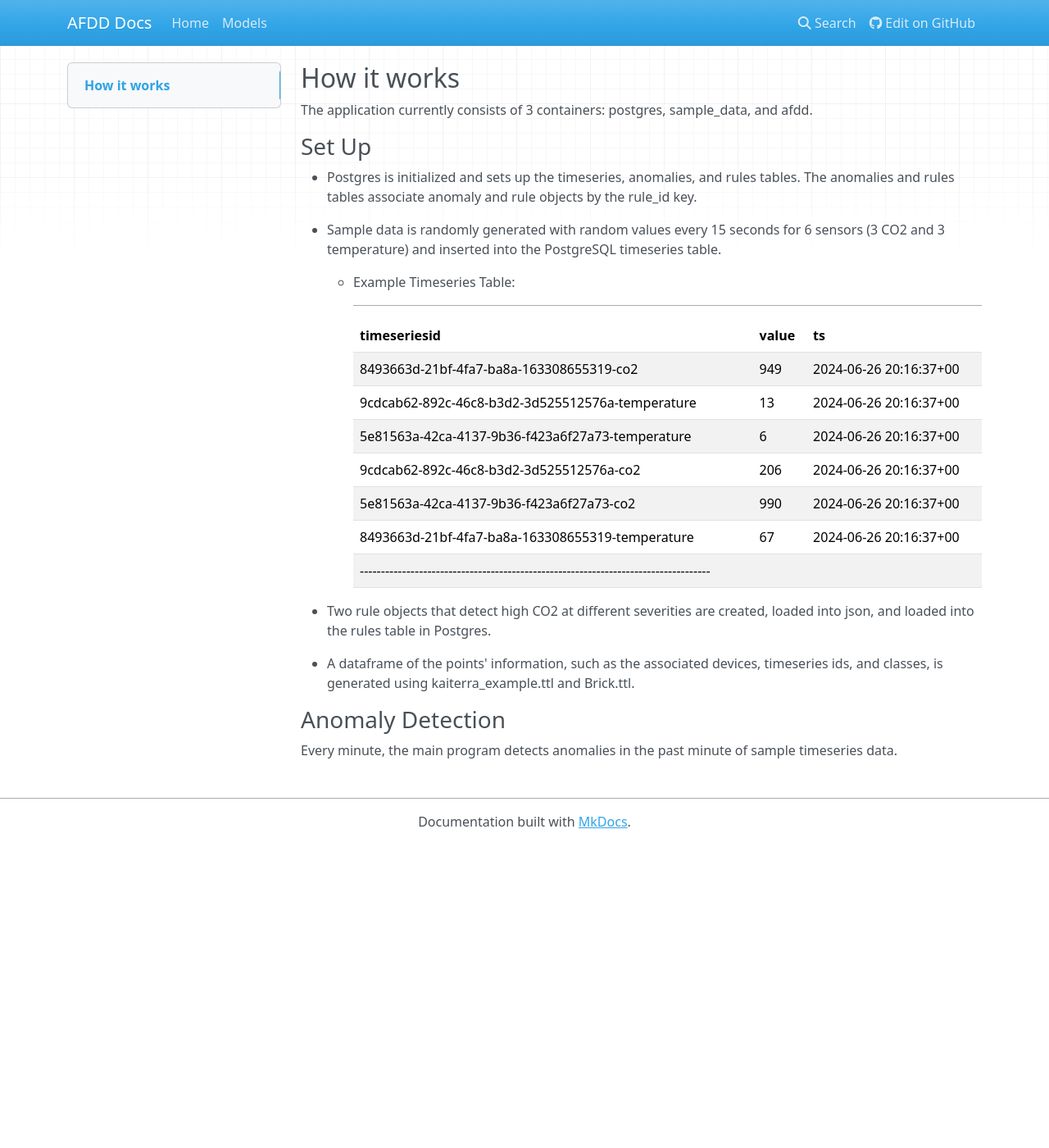
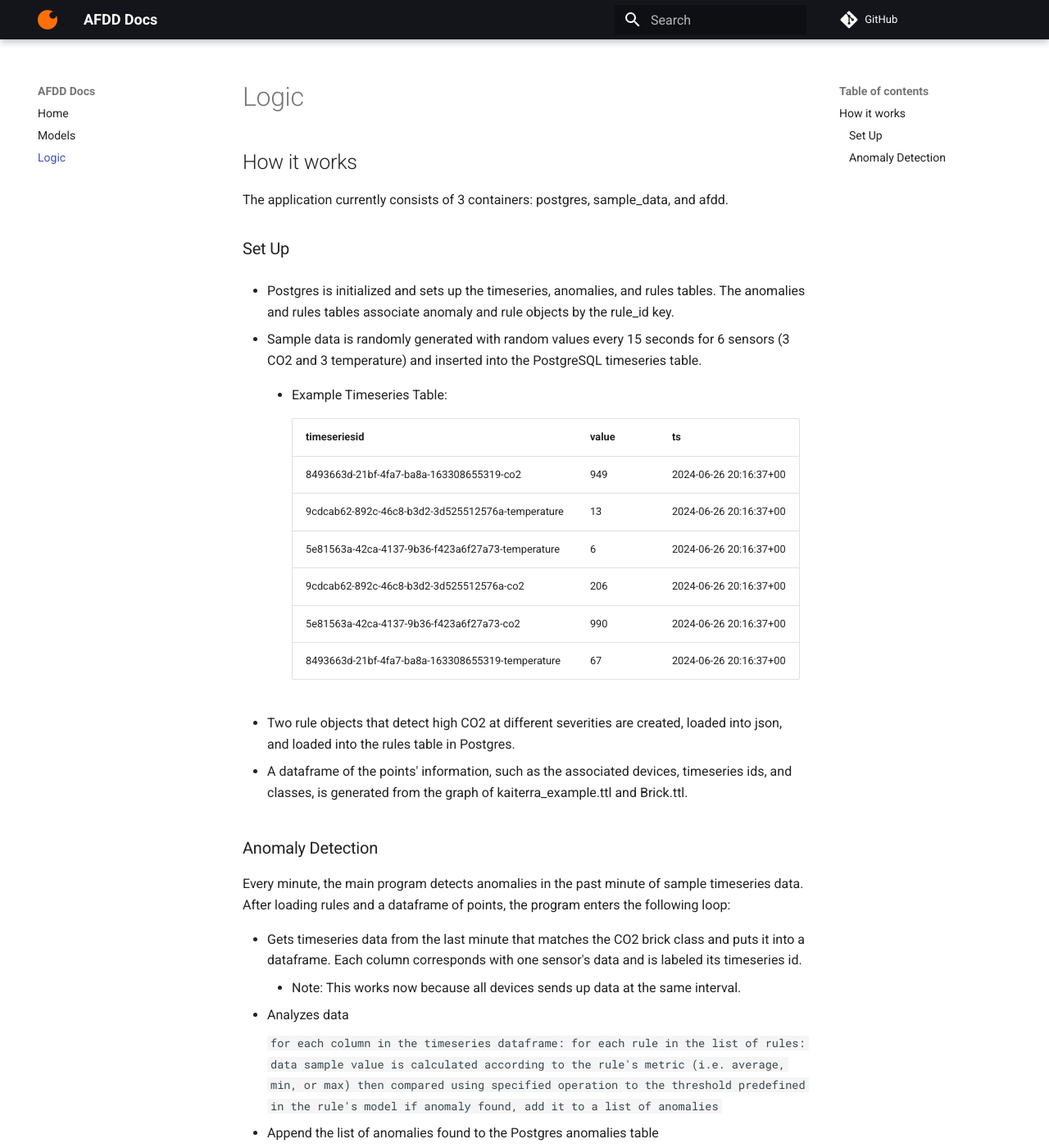
Before and after one commit to syyclops/afdd, an MkDocs documentation site: the page built from docs/logic.md, in a window 1280 px wide and 1400 px high. Shown: the whole window at 82% size. Built offline with MkDocs 1.6.1 and Material for MkDocs 9.7.7, drawn with Linux system fonts in a browser that asks for light colours; nearby versions of some CDN libraries; comment, search, counter and statistics services are not loaded; some of the changed text lies outside the part shown.

Commit message:
added docs for v4 afdd

````diff
--- a/docs/logic.md
+++ b/docs/logic.md
@@ -10,7 +10,6 @@ The application currently consists of 3 containers: postgres, sample_data, and a
 
     - Example Timeseries Table:
 
-        -----------------------------------------------------------------------------------
         | timeseriesid                                     | value | ts                    |
         | -------------------------------------------------| ----- | ----------------------|
         | 8493663d-21bf-4fa7-ba8a-163308655319-co2         |   949 | 2024-06-26 20:16:37+00|
@@ -19,12 +18,25 @@ The application currently consists of 3 containers: postgres, sample_data, and a
         | 9cdcab62-892c-46c8-b3d2-3d525512576a-co2         |   206 | 2024-06-26 20:16:37+00|
         |5e81563a-42ca-4137-9b36-f423a6f27a73-co2          |   990 | 2024-06-26 20:16:37+00|
         |8493663d-21bf-4fa7-ba8a-163308655319-temperature  |    67 | 2024-06-26 20:16:37+00|
-        -----------------------------------------------------------------------------------
 
 - Two rule objects that detect high CO2 at different severities are created, loaded into json, and loaded into the rules table in Postgres.
 
-- A dataframe of the points' information, such as the associated devices, timeseries ids, and classes, is generated using kaiterra_example.ttl and Brick.ttl.
+- A dataframe of the points' information, such as the associated devices, timeseries ids, and classes, is generated from the graph of kaiterra_example.ttl and Brick.ttl.
 
 ### Anomaly Detection
 
-Every minute, the main program detects anomalies in the past minute of sample timeseries data.
+Every minute, the main program detects anomalies in the past minute of sample timeseries data. After loading rules and a dataframe of points, the program enters the following loop:
+
+- Gets timeseries data from the last minute that matches the CO2 brick class and puts it into a dataframe. Each column corresponds with one sensor's data and is labeled its timeseries id.
+    - Note: This works now because all devices sends up data at the same interval.
+- Analyzes data
+
+    ```
+    for each column in the timeseries dataframe:
+        for each rule in the list of rules:
+            data sample value is calculated according to the rule's metric (i.e. average, min, or max)
+            then compared using specified operation to the threshold predefined in the rule's model
+            if anomaly found, add it to a list of anomalies
+    ```
+
+- Append the list of anomalies found to the Postgres anomalies table
--- a/mkdocs.yml
+++ b/mkdocs.yml
@@ -3,3 +3,11 @@ repo_url: https://github.com/syyclops/afdd
 nav:
   - Home: index.md
   - Models: models.md
+  - Logic: logic.md
+
+theme:
+  name: material
+  favicon: images/black_eye.png
+  logo: images/logo192.png
+  palette:
+    primary: black
````
Also changed, not shown: docs/models.md (+36 -0 lines), docs/images/black_eye.png (added), docs/images/logo192.png (added), 1 other file.
